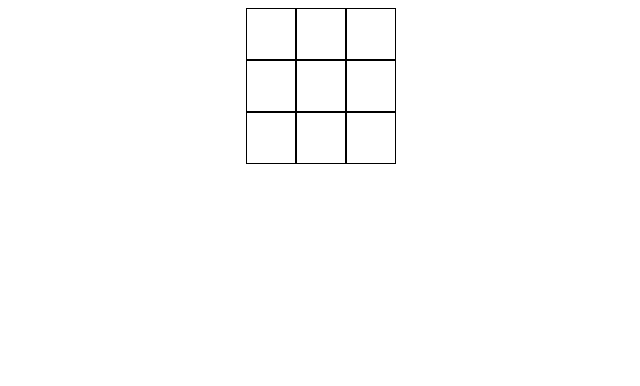
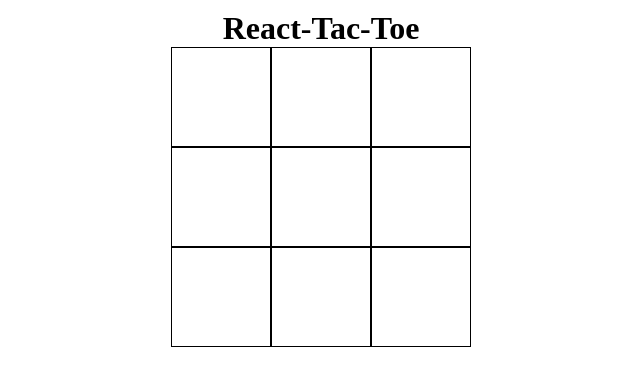
Before and after one commit to joshmarek22/React-Tac-Toe, a React app: page / in a window 1280 px wide. Shown: the top 386 px of the page, without its empty margins (319-959 px from the left). Built offline with nearby package versions, Linux system fonts and the light colour scheme; the HTML template or start-up script is replaced by a standard one.

Commit message:
styling updates

```diff
--- a/src/components/Container.jsx
+++ b/src/components/Container.jsx
@@ -18,10 +18,13 @@ function Container() {
 },[round])
 
   return (
-    <div id="game-container">
-      {board.map((e,idx) => {
-        return (<Square key={idx} xTurn={{ isXTurn, setIsXTurn }} roundNum={{round, setRound}} updateBoard={{board, setBoard}} squareNum={idx}/>)
-      })}
+    <div className="game-body">
+      <h1>React-Tac-Toe</h1>
+      <div id="game-container">
+        {board.map((e,idx) => {
+          return (<Square key={idx} xTurn={{ isXTurn, setIsXTurn }} roundNum={{round, setRound}} updateBoard={{board, setBoard}} squareNum={idx}/>)
+        })}
+      </div>
     </div>
   )
 }
--- a/src/index.css
+++ b/src/index.css
@@ -1,15 +1,29 @@
+* {
+  margin: 0;
+  padding: 0;
+  box-sizing: border-box;
+}
 
+.game-body{
+  text-align: center;
+  padding: 10px 0;
+
+}
 
 #game-container{
   display: grid;
-  grid-template-columns: repeat(3, 50px);
+  grid-template-columns: repeat(3, 100px);
   justify-content: center;
+}
 
-}
 
 .game-box{
   border: solid 1px;
-  height: 50px;
+  height: 100px;
+  text-align: center;
+  line-height: 100px;
+  font-size: 30px;
+  font-family: sans-serif;
 
 }
 
```
